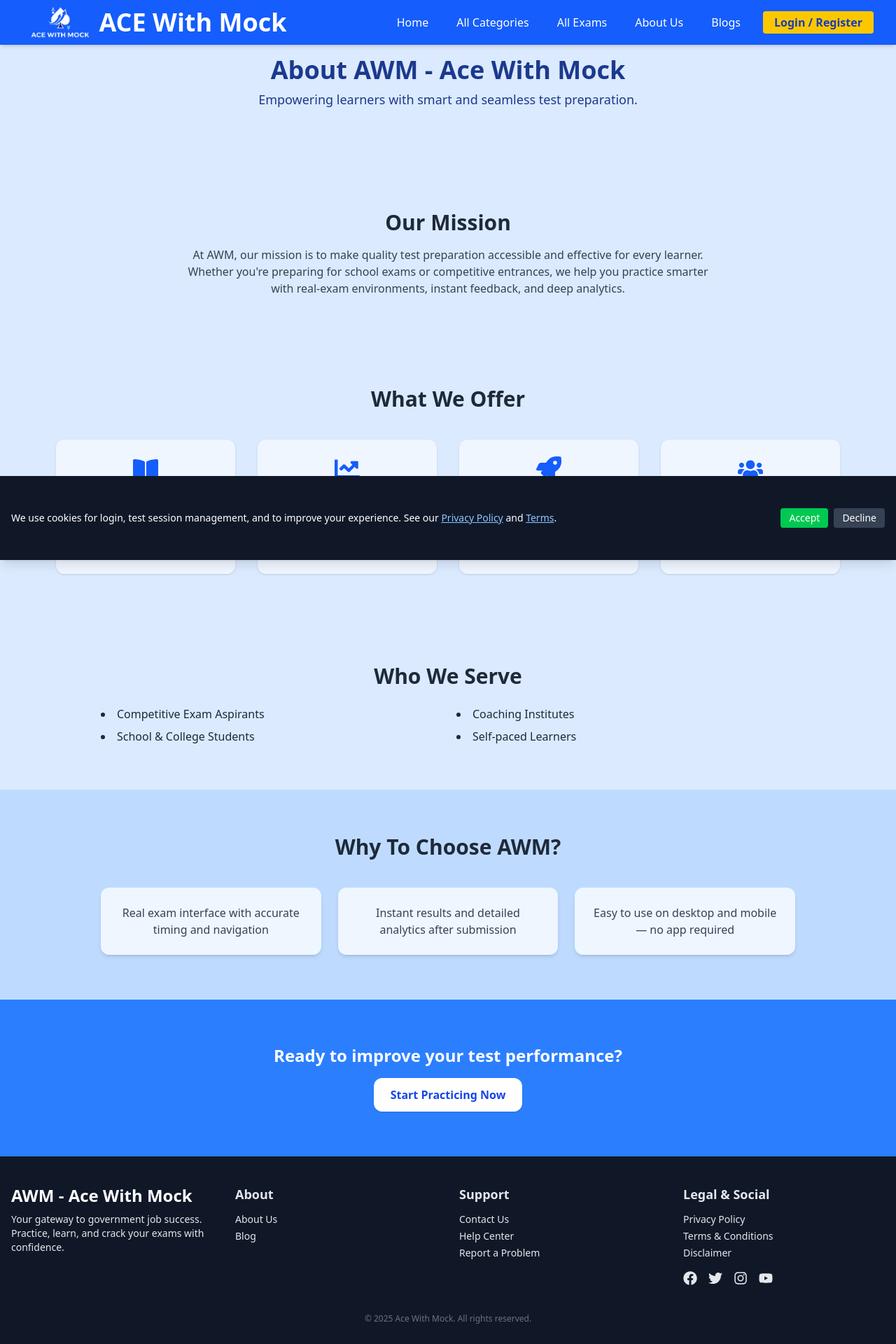
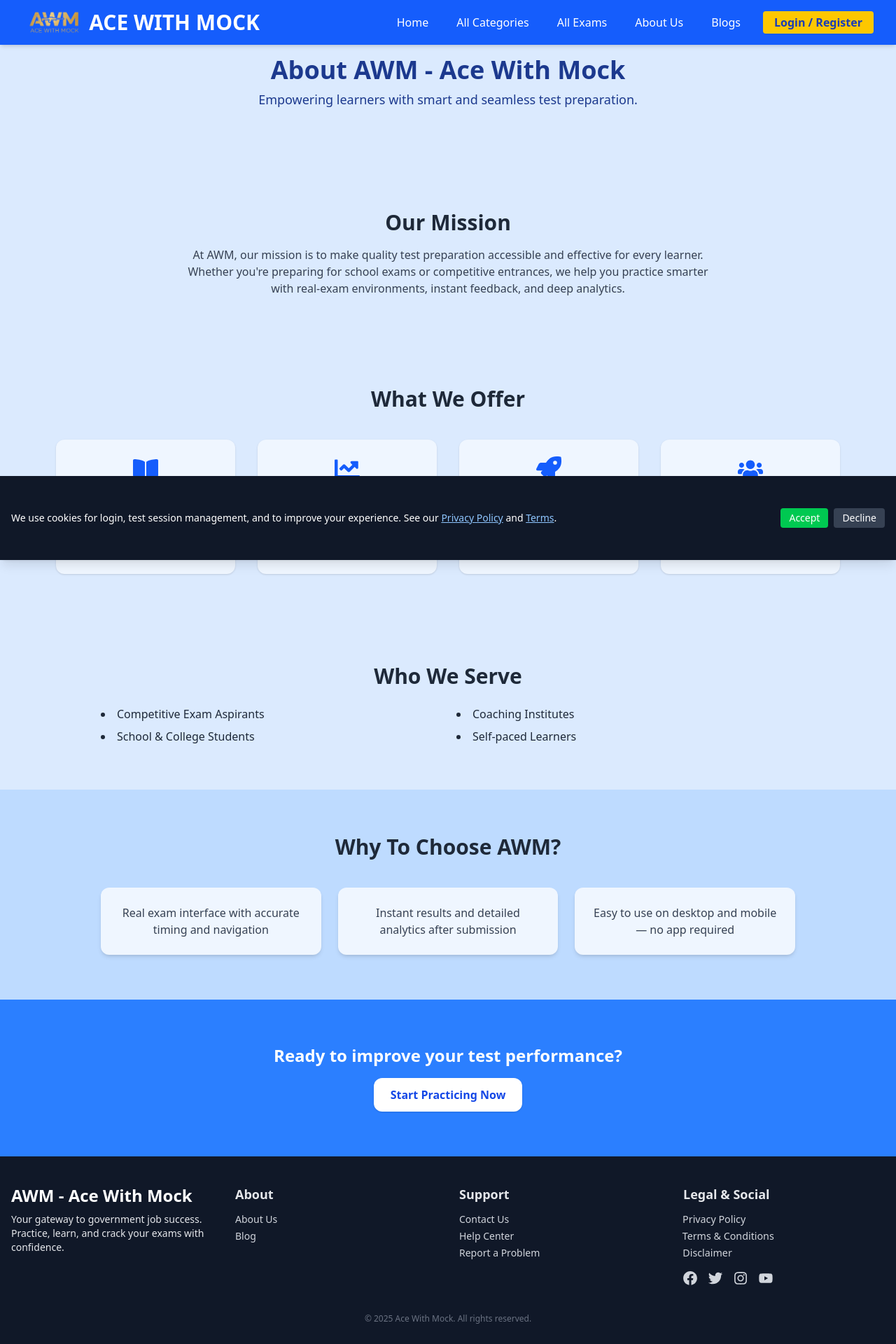
Before and after one commit to nareshsangem/Fortitests_User_Frontend, a React (Vite) app: page /Landing-about in a window 1280 px wide. Shown: the top 1920 px of the page at 70% size. Built offline with nearby package versions, Linux system fonts and the light colour scheme; no server answers.

Commit message:
test case update

```diff
--- a/index.html
+++ b/index.html
@@ -4,7 +4,7 @@
     <meta charset="UTF-8" />
 
     <meta name="viewport" content="width=device-width, initial-scale=1.0" />
-    <link rel="icon" type="image/png" href="/logo1.png"/>
+    <link rel="icon" type="image/png" href="/title_logo.png"/>
     <title>ACE With Mock</title>
   </head>
   <body>
--- a/src/Components/HomeCarousel.jsx
+++ b/src/Components/HomeCarousel.jsx
@@ -4,7 +4,7 @@ import hero_img from "../assets/hero66.png"
 export default function HomeCarousel() {
   return (
     <section className="bg-gradient-to-r from-blue-50 to-sky-100 py-10 md:py-20">
-      <div className="max-w-6xl mx-auto px-4 flex flex-col-reverse md:flex-row items-center justify-between gap-10">
+      <div className="max-w-6xl mx-auto px-4 flex flex-col md:flex-row items-center justify-between gap-10">
 
         {/* Left: Text Content */}
         <div className="flex-1 text-center md:text-left">
@@ -36,7 +36,7 @@ export default function HomeCarousel() {
         </div>
 
         {/* Right: Illustration */}
-        <div className="flex-1 flex justify-center md:justify-end">
+        <div className=" flex justify-center md:justify-end">
           <img
             src={hero_img}
             alt="Student practicing mock tests"
--- a/src/Components/HomeNavbar.jsx
+++ b/src/Components/HomeNavbar.jsx
@@ -46,9 +46,9 @@ function HomeNavbar() {
       <div className="max-w-7xl mx-auto flex flex-wrap items-center justify-between gap-2 sm:flex-nowrap">
 
         {/* Left: Logo */}
-        <Link to="/home" className="flex items-center gap-2 p-1 text-4xl text-white font-bold">
-          <img src="/logo3.png" alt="Ace With Mock" className='w-auto h-12'/>
-          <span className="hidden sm:inline hover:text-amber-300">ACE With Mock</span>
+        <Link to="/home" className="flex items-center gap-2 p-1 text-3xl text-white font-bold">
+          <img src="/awmlogo.png" alt="Ace With Mock" className='w-auto h-10 hover:scale-102'/>
+          <span className="hidden sm:inline hover:text-amber-300">ACE WITH MOCK</span>
         </Link>
 
         {/* Right: Nav Links + Profile */}
--- a/src/Components/HomeWhyFortiTests.jsx
+++ b/src/Components/HomeWhyFortiTests.jsx
@@ -56,7 +56,7 @@ const benefits = [
 
 export default function WhyFortiTests() {
   return (
-    <section className="bg-gradient-to-br from-indigo-50 via-blue-50 to-purple-100 py-12 px-4 md:px-8 font-sans">
+    <section className="bg-gradient-to-br from-indigo-100 via-blue-100 to-purple-100 py-12 px-4 md:px-8 font-sans">
       <div className="max-w-7xl mx-auto text-center mb-10">
         <h2 className="text-3xl md:text-4xl font-bold text-gray-800 mb-4">Why This AWM?</h2>
         <p className="text-gray-600 max-w-2xl mx-auto">
@@ -72,7 +72,7 @@ export default function WhyFortiTests() {
             whileInView={{ opacity: 1, y: 0 }}
             transition={{ duration: 0.5, delay: idx * 0.1 }}
             whileHover={{ scale: 1.05 }}
-            className="bg-white rounded-2xl shadow-md p-6 border-t-4 border-transparent hover:border-blue-500 hover:shadow-xl transition-all duration-300"
+            className="bg-blue-50 rounded-2xl shadow-md p-6 border-t-4 border-transparent hover:border-blue-500 hover:shadow-xl transition-all duration-300"
           >
             <div className="flex items-center justify-center mb-4">{item.icon}</div>
             <h3 className="text-lg font-semibold text-gray-800 mb-2">{item.title}</h3>
--- a/src/Components/LandingPageFooter.jsx
+++ b/src/Components/LandingPageFooter.jsx
@@ -86,7 +86,7 @@ AWMs is an independent educational platform offering practice tests for competit
 
   return (
     <footer className="bg-gray-900 text-gray-200 py-10 px-4">
-      <div className="max-w-7xl mx-auto grid grid-cols-1 sm:grid-cols-2 md:grid-cols-4 gap-8">
+      <div className="max-w-7xl mx-auto grid grid-cols-2 md:grid-cols-4 gap-8">
 
         {/* Company Info */}
         <div>
@@ -97,11 +97,12 @@ AWMs is an independent educational platform offering practice tests for competit
         </div>
 
         {/* About Us & Blog */}
+
         <div>
-          <h3 className="text-lg font-semibold mb-3">About</h3>
+          <h3 className="text-lg font-semibold mb-3 ">About</h3>
           <ul className="space-y-1 text-sm">
-            <li><a href="/landing-about" className="hover:text-white">About Us</a></li>
-            <li><a href="/blogs" className="hover:text-white">Blog</a></li>
+            <li><a href="/landing-about" className=" text-gray-300 hover:text-white scale-102">About Us</a></li>
+            <li><a href="/blogs" className="text-gray-300 hover:text-white scale-102">Blog</a></li>
           </ul>
         </div>
 
@@ -109,25 +110,27 @@ AWMs is an independent educational platform offering practice tests for competit
         <div>
           <h3 className="text-lg font-semibold mb-3">Support</h3>
           <ul className="space-y-1 text-sm">
-            <li><a  className="hover:text-white">Contact Us</a></li>
-            <li><a  className="hover:text-white">Help Center</a></li>
-            <li><a className="hover:text-white">Report a Problem</a></li>
+            <li><a  className="text-gray-300 hover:text-white">Contact Us</a></li>
+            <li><a  className="text-gray-300 hover:text-white">Help Center</a></li>
+            <li><a className="text-gray-300 hover:text-white">Report a Problem</a></li>
           </ul>
         </div>
 
         {/* Legal & Social */}
         <div>
+
           <h3 className="text-lg font-semibold mb-3">Legal & Social</h3>
           <ul className="space-y-1 text-sm mb-4">
-            <li><button onClick={() => openModal("privacy")} className="hover:text-white">Privacy Policy</button></li>
-            <li><button onClick={() => openModal("terms")} className="hover:text-white">Terms & Conditions</button></li>
-            <li><button onClick={() => openModal("disclaimer")} className="hover:text-white">Disclaimer</button></li>
+            <li><button onClick={() => openModal("privacy")} className="text-gray-300 hover:text-white scale-102">Privacy Policy</button></li>
+            <li><button onClick={() => openModal("terms")} className="text-gray-300 hover:text-white scale-102">Terms & Conditions</button></li>
+            <li><button onClick={() => openModal("disclaimer")} className="text-gray-300 hover:text-white scale-102">Disclaimer</button></li>
           </ul>
+
           <div className="flex gap-4 text-xl">
-            <a href="#" className="hover:text-white" aria-label="Facebook"><FaFacebook /></a>
-            <a href="#" className="hover:text-white" aria-label="Twitter"><FaTwitter /></a>
-            <a href="#" className="hover:text-white" aria-label="Instagram"><FaInstagram /></a>
-            <a href="#" className="hover:text-white" aria-label="YouTube"><FaYoutube /></a>
+            <a href="#" className="text-gray-300 hover:text-white scale-102" aria-label="Facebook"><FaFacebook /></a>
+            <a href="#" className="text-gray-300 hover:text-white scale-102" aria-label="Twitter"><FaTwitter /></a>
+            <a href="#" className="text-gray-300 hover:text-white scale-102" aria-label="Instagram"><FaInstagram /></a>
+            <a href="#" className="text-gray-300 hover:text-white scale-102" aria-label="YouTube"><FaYoutube /></a>
           </div>
         </div>
       </div>
--- a/src/Components/LandingPageHeroSection.jsx
+++ b/src/Components/LandingPageHeroSection.jsx
@@ -22,13 +22,13 @@ function HeroSection() {
           <div className="flex flex-col flex-row gap-4 justify-center md:justify-start">
             <button
               onClick={handleClick}
-              className="bg-blue-600 text-white px-6 py-2 rounded hover:bg-blue-700 transition"
+              className="bg-blue-600 text-white px-6 py-2 rounded hover:bg-blue-700 transition scale-102 "
             >
               Start Practicing
             </button>
             <button
               onClick={handleClick}
-              className="border border-blue-600 text-blue-600 px-6 py-2 rounded hover:bg-blue-50 transition"
+              className="border border-blue-600 text-blue-600 px-6 py-2 rounded hover:bg-blue-50 transition scale-102"
             >
               Browse Exams
             </button>
--- a/src/Components/Navbar.jsx
+++ b/src/Components/Navbar.jsx
@@ -17,9 +17,9 @@ function LandingNavbar() {
     <nav className="bg-blue-600 shadow-md fixed top-0 w-full z-50 text-white">
       <div className="max-w-7xl mx-auto px-4 sm:px-6 lg:px-8 flex justify-between items-center h-16">
         {/* Logo + Title */}
-        <Link to="/" className="flex items-center gap-2 p-1 text-4xl text-white font-bold">
-          <img src="/logo3.png" alt="Ace With Mock" className='w-auto h-12 hover:scale-102'/>
-          <span className="hidden sm:inline hover:text-amber-300">ACE With Mock</span>
+        <Link to="/" className="flex items-center gap-2 p-1 text-3xl text-white font-bold">
+          <img src="/awmlogo.png" alt="Ace With Mock" className='w-auto h-10 hover:scale-102'/>
+          <span className="hidden sm:inline hover:text-amber-300">ACE WITH MOCK</span>
         </Link>
 
         {/* Desktop Nav */}
```
Also changed, not shown: src/Pages/RegistrationPage.jsx (+6 -5 lines), public/awmlogo.png (added), public/title_logo.png (added).
